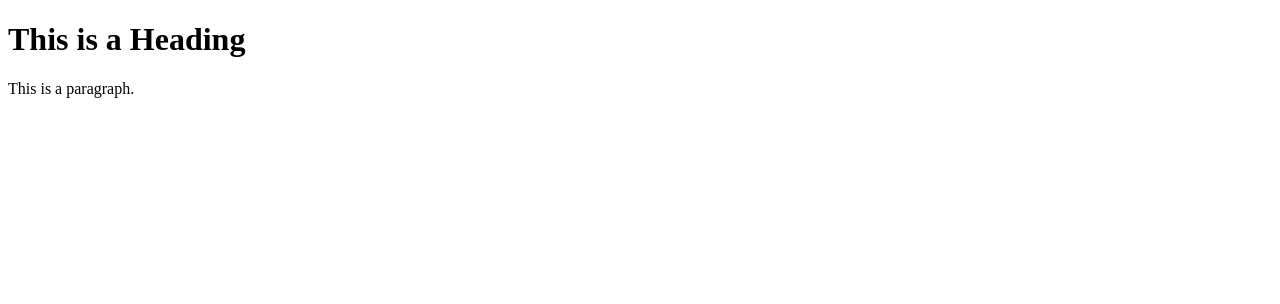
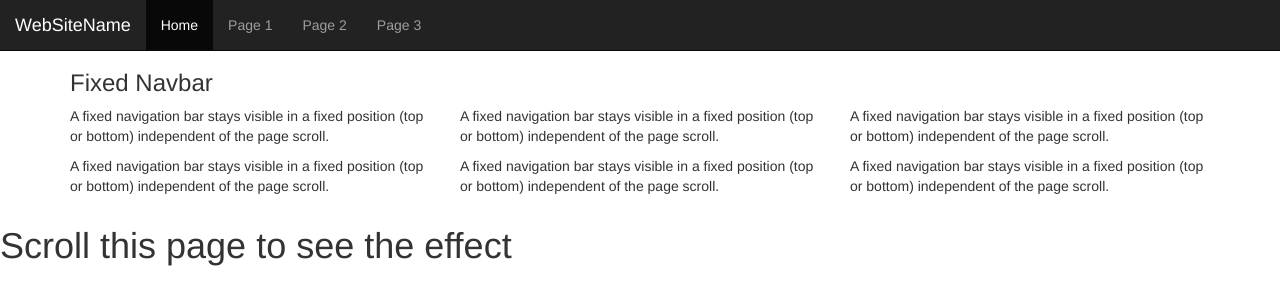
Before and after one commit to perosa7285/Inclunsion, a plain HTML site: page include.html in a window 1280 px wide. Shown: the top 304 px of the page. Drawn offline with nearby package versions, Linux system fonts and the light colour scheme.

Commit message:
inline css test

```diff
--- a/include.html
+++ b/include.html
@@ -1,12 +1,48 @@
 <!DOCTYPE html>
-<html>
+<html lang="en">
 <head>
-<title>Page Title</title>
+  <title>Bootstrap Example</title>
+  <meta charset="utf-8">
+  <meta name="viewport" content="width=device-width, initial-scale=1">
+  <link rel="stylesheet" href="https://maxcdn.bootstrapcdn.com/bootstrap/3.3.7/css/bootstrap.min.css">
+  <script src="https://ajax.googleapis.com/ajax/libs/jquery/3.3.1/jquery.min.js"></script>
+  <script src="https://maxcdn.bootstrapcdn.com/bootstrap/3.3.7/js/bootstrap.min.js"></script>
 </head>
-<body>
+<body style="height:1500px">
 
-<h1>This is a Heading</h1>
-<p>This is a paragraph.</p>
+<nav class="navbar navbar-inverse navbar-fixed-top">
+  <div class="container-fluid">
+    <div class="navbar-header">
+      <a class="navbar-brand" href="#">WebSiteName</a>
+    </div>
+    <ul class="nav navbar-nav">
+      <li class="active"><a href="#">Home</a></li>
+      <li><a href="#">Page 1</a></li>
+      <li><a href="#">Page 2</a></li>
+      <li><a href="#">Page 3</a></li>
+    </ul>
+  </div>
+</nav>
+
+<div class="container" style="margin-top:50px">
+  <h3>Fixed Navbar</h3>
+  <div class="row">
+    <div class="col-md-4">
+      <p>A fixed navigation bar stays visible in a fixed position (top or bottom) independent of the page scroll.</p>
+      <p>A fixed navigation bar stays visible in a fixed position (top or bottom) independent of the page scroll.</p>
+    </div>
+    <div class="col-md-4">
+      <p>A fixed navigation bar stays visible in a fixed position (top or bottom) independent of the page scroll.</p>
+      <p>A fixed navigation bar stays visible in a fixed position (top or bottom) independent of the page scroll.</p>
+    </div>
+    <div class="col-md-4">
+      <p>A fixed navigation bar stays visible in a fixed position (top or bottom) independent of the page scroll.</p>
+      <p>A fixed navigation bar stays visible in a fixed position (top or bottom) independent of the page scroll.</p>
+    </div>
+  </div>
+</div>
+
+<h1>Scroll this page to see the effect</h1>
 
 </body>
 </html>
```
Also changed, not shown: index.html (+3 -0 lines).
